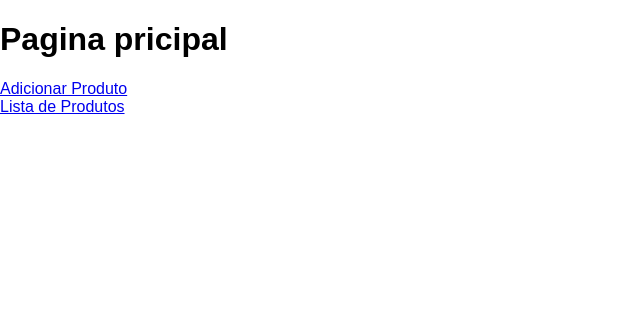
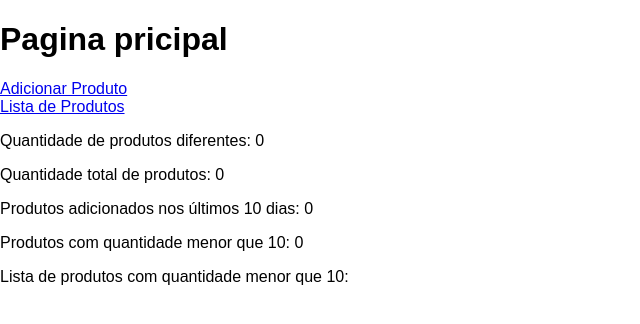
Before and after one commit to fabiomoretao/gestor-de-estoque, a React (Vite) app: page / in a window 1280 px wide. Shown: the top 324 px of the page, without its empty margins (0-640 px from the left). Built offline with nearby package versions, Linux system fonts and the light colour scheme.

Commit message:
feat(dashboard): mostra o resumo dos dados no dashboard

```diff
--- a/src/hooks/useProducts.tsx
+++ b/src/hooks/useProducts.tsx
@@ -9,7 +9,8 @@ export default function useProducts() {
 
     const addProduct = ({ name, category, quantity, price, details }: Omit<Product, "id">) => {
         const id = crypto.randomUUID()
-        const product: Product = { id, name, category, quantity, price, details }
+        const date = new Date()
+        const product: Product = { id, name, category, quantity, price, details, date }
         if (products.find(p => (p.name === name))) {
             return alert("Esse produto já existe\nVocê pode altera-lo em 'Editar Produto'")
         }
--- a/src/pages/Dashboard/index.tsx
+++ b/src/pages/Dashboard/index.tsx
@@ -7,14 +7,52 @@
 //     - Uma lista dos itens com menos de 10 em estoque.
 
 import { Link } from "react-router-dom";
+import type { Product } from "../../types";
 
-export default function Dashboard() {
+type DashboardProps = {
+    products: Product[]
+}
+
+// Retorna os produtos que foram adicionados em menos de 10 dias
+function filterLastTenDays({ products }: DashboardProps) {
+    const now = new Date()
+    const end = new Date(now.getFullYear(), now.getMonth(), now.getDate(), 23, 59, 59, 999)
+
+    const start = new Date(end)
+    start.setDate(end.getDate() - 10)
+
+    return products.filter(product => {
+        const date = product.date instanceof Date ? product.date : new Date(product.date as any)
+
+        return date >= start && date <= end
+    })
+}
+
+
+
+export default function Dashboard({ products }: DashboardProps) {
+    const quantityOfProducts = products.length
+    const productsTotal = products.reduce((accum, product) => (accum + product.quantity), 0)
+    const tenDaysAgoProducts = filterLastTenDays({ products })
+    const productsBelowTen = products.filter(product => (product.quantity <= 10))
+
     return (
         <div>
             <h1>Pagina pricipal</h1>
             <Link to="/new-product">Adicionar Produto</Link>
             <br />
             <Link to="/products-list">Lista de Produtos</Link>
+
+            <div>
+                <p>Quantidade de produtos diferentes: {quantityOfProducts}</p>
+                <p>Quantidade total de produtos: {productsTotal}</p>
+                <p>Produtos adicionados nos últimos 10 dias: {tenDaysAgoProducts.length}</p>
+                <p>Produtos com quantidade menor que 10: {productsBelowTen.length}</p>
+                <p>Lista de produtos com quantidade menor que 10: </p>
+                {productsBelowTen.map(product => (
+                    <p key={product.id}>{product.name}</p>
+                ))}
+            </div>
         </div>
     )
 }
--- a/src/pages/ItemDetails/index.tsx
+++ b/src/pages/ItemDetails/index.tsx
@@ -6,6 +6,18 @@ import type { Product } from "../../types";
 type ItemDetailsProps = {
     products: Product[]
 }
+
+// Formata a data de forma segura para o formato local
+const formatDate = (dateValue: string | number | Date | undefined) => {
+    if (!dateValue) return "—";
+    try {
+        const dateObj = dateValue instanceof Date ? dateValue : new Date(dateValue);
+        // apenas a data no formato local. Para data+hora use toLocaleString()
+        return dateObj.toLocaleDateString();
+    } catch {
+        return String(dateValue);
+    }
+};
 
 export default function ItemDetails({ products }: ItemDetailsProps) {
     // obtem o produto pelo id passado na url
@@ -24,6 +36,7 @@ export default function ItemDetails({ products }: ItemDetailsProps) {
                 <button>voltar</button>
             </Link>
             <h2>{product.name}</h2>
+            <p>{formatDate(product.date)}</p>
             <p>{product.details}</p>
             <p>R$ {product.price}</p>
             <p>{product.category}</p>
--- a/src/router.tsx
+++ b/src/router.tsx
@@ -5,6 +5,11 @@ import useProducts from "./hooks/useProducts"
 import ItemsList from "./pages/ItemsList"
 import ItemDetails from "./pages/ItemDetails"
 import UpdateItem from "./pages/UpdateItem"
+
+function Home() {
+    const { products } = useProducts()
+    return <Dashboard products={products} />
+}
 
 function NewProduct() {
     const { addProduct } = useProducts()
@@ -29,7 +34,7 @@ function UpdateProduct() {
 const router = createBrowserRouter([
     {
         path: "/",
-        element: <Dashboard />,
+        element: <Home />,
     },
     {
         path: "new-product",
--- a/src/types/index.ts
+++ b/src/types/index.ts
@@ -4,5 +4,6 @@ export type Product = {
     category: string,
     quantity: number,
     price: number,
-    details: string
+    details: string,
+    date: Date
 }
```
